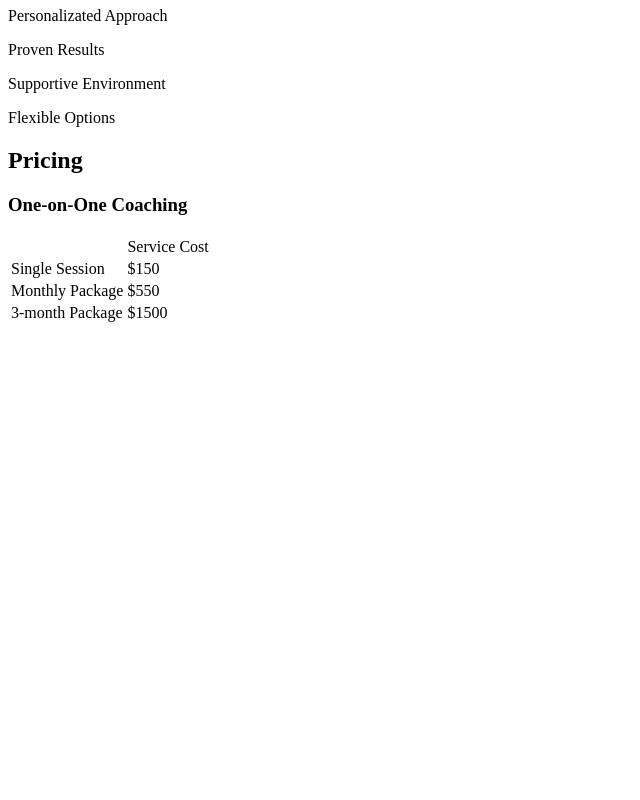
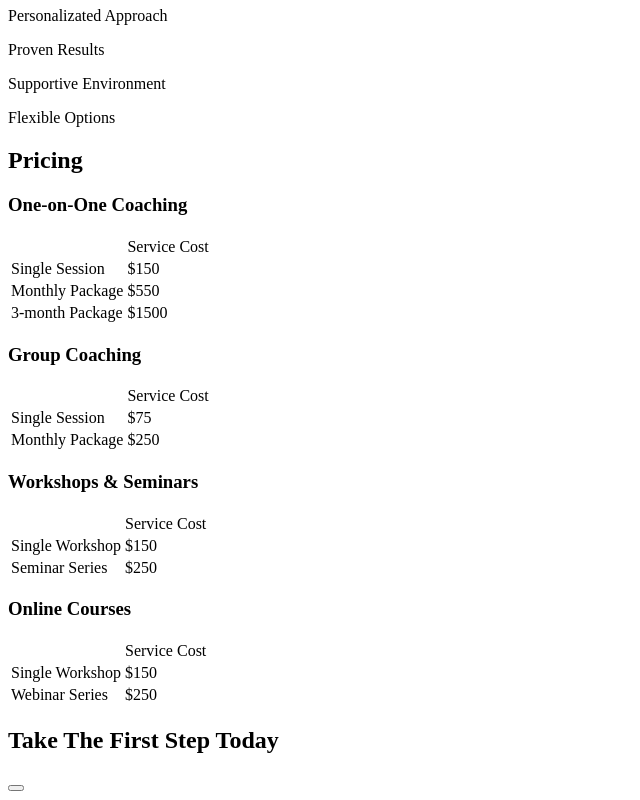
Before and after one commit to cray-bit/path-to-success, a plain HTML site: page index.html in a window 1280 px wide. Shown: the part 791-1591 px from the top of the page, without its empty margins (0-640 px from the left). Before the commit the page ends 1124 px from the top, so only its background shows below. Drawn offline with Linux system fonts and the light colour scheme.

Commit message:
continued adding content

```diff
--- a/index.html
+++ b/index.html
@@ -104,6 +104,78 @@
                         </tbody>
                     </table>
                 </section>
+
+                 <section>
+                    <h3>Group Coaching</h3>
+                    <table>
+                        <thead>
+                            <th>
+                                <td>Service</td>
+                                <td>Cost</td>
+                            </th>
+                        </thead>
+                        <tbody>
+                            <tr>
+                                <td>Single Session</td>
+                                <td>$75</td>
+                            </tr>
+                            <tr>
+                                <td>Monthly Package</td>
+                                <td>$250</td>
+                            </tr>
+                        </tbody>
+                    </table>
+                </section>
+
+                <section>
+                    <h3>Workshops & Seminars</h3>
+                    <table>
+                        <thead>
+                            <th>
+                                <td>Service</td>
+                                <td>Cost</td>
+                            </th>
+                        </thead>
+                        <tbody>
+                            <tr>
+                                <td>Single Workshop</td>
+                                <td>$150</td>
+                            </tr>
+                            <tr>
+                                <td>Seminar Series</td>
+                                <td>$250</td>
+                            </tr>
+                        </tbody>
+                    </table>
+                </section>
+
+                <section>
+                    <h3>Online Courses</h3>
+                    <table>
+                        <thead>
+                            <th>
+                                <td>Service</td>
+                                <td>Cost</td>
+                            </th>
+                        </thead>
+                        <tbody>
+                            <tr>
+                                <td>Single Workshop</td>
+                                <td>$150</td>
+                            </tr>
+                            <tr>
+                                <td>Webinar Series</td>
+                                <td>$250</td>
+                            </tr>
+                        </tbody>
+                    </table>
+                </section>
+            </section>
+
+            <section id="first-step">
+                <h2>Take The First Step Today</h2>
+                <p></p>
+                <button></button>
             </section>
     </main>
     <footer>
```
